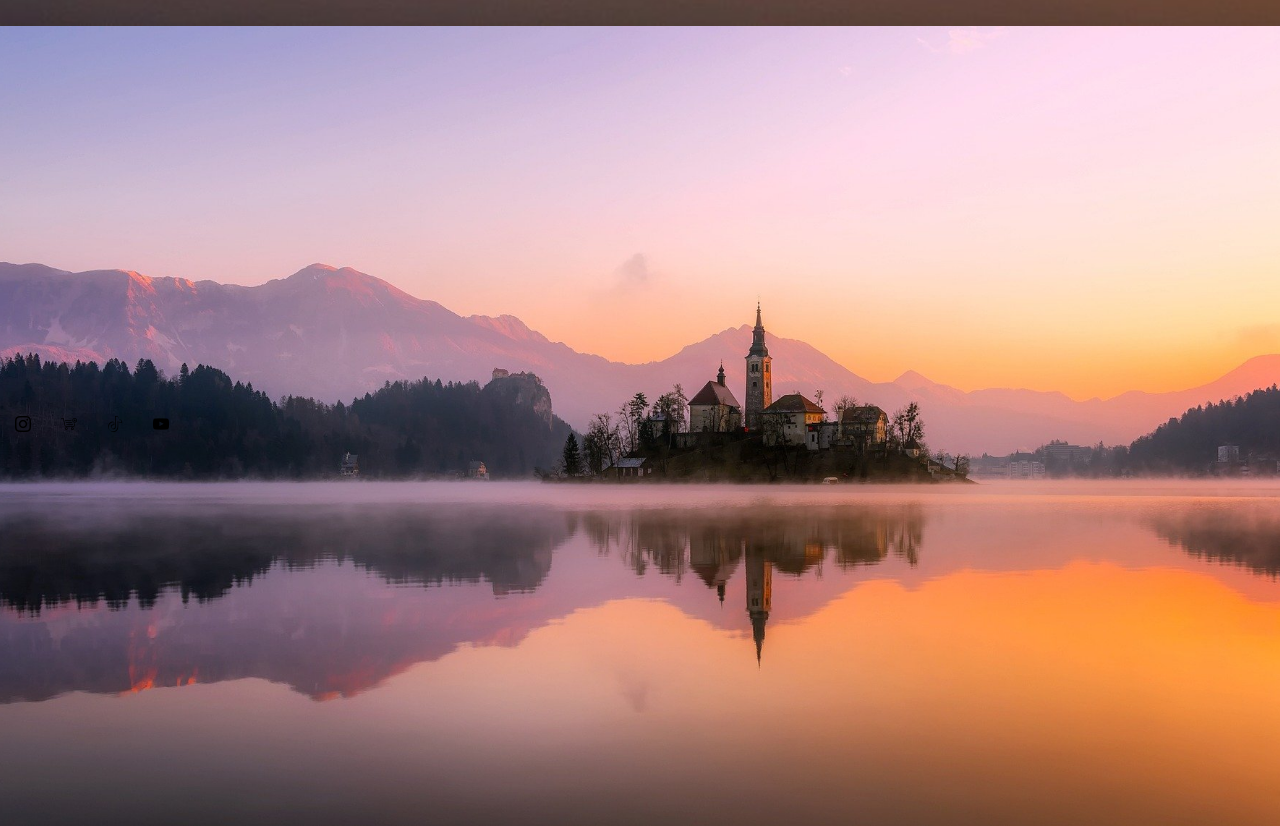
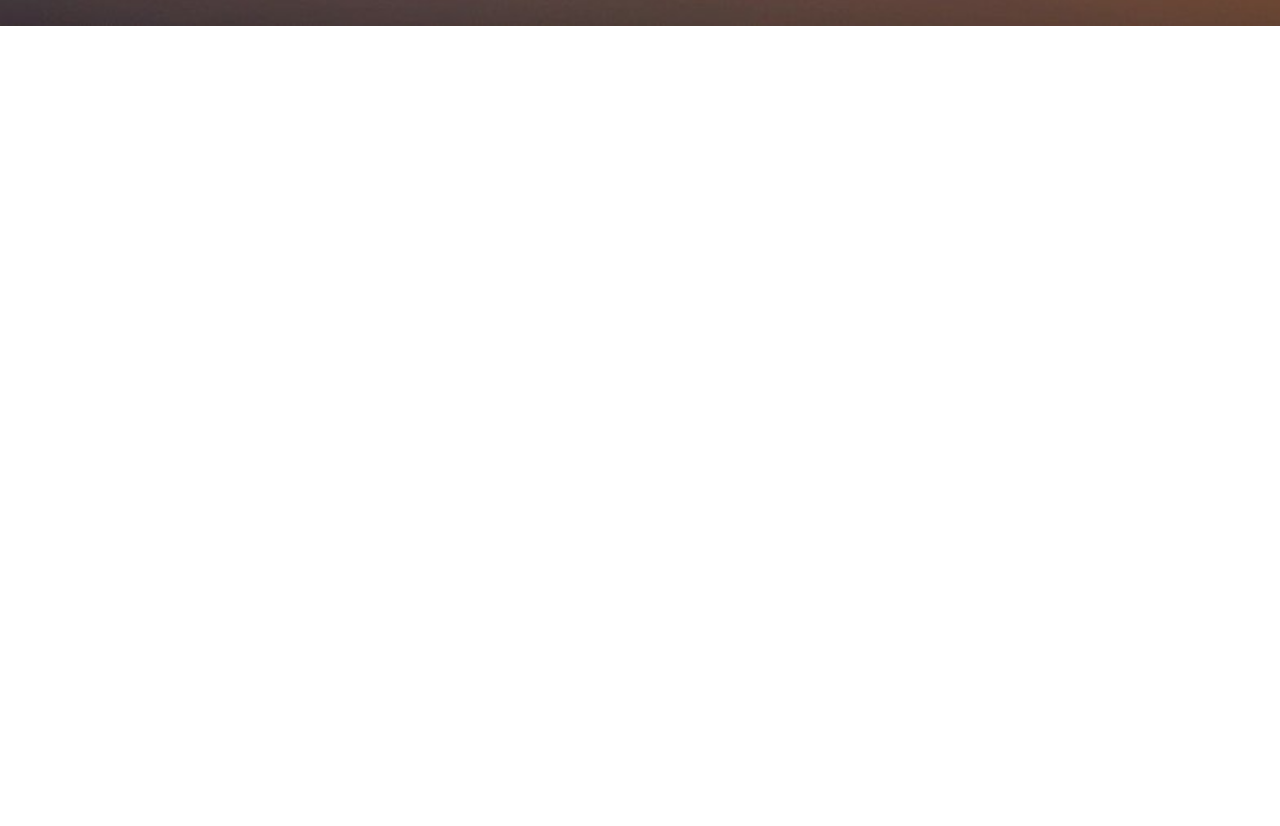
Before and after one commit to KaZz1043/FX_WEBSITE, a plain HTML site: page appeals.html in a window 1280 px wide. Shown: the part 1781-2607 px from the top of the page. After the commit the page ends 1807 px from the top, so only its background shows below. Drawn offline with Linux system fonts and the light colour scheme; files whose address does not match are found by name.

Commit message:
Update appeals.html

```diff
--- a/appeals.html
+++ b/appeals.html
@@ -92,35 +92,6 @@
 
 
 
-                  <section class="engine"><a href="https://mobirise.info/y">free html web templates</a></section><section class="countdown4 cid-sWvdzbQH1G mbr-fullscreen" id="countdown4-4">
-
-
-
-
-
-                <div class="soc-item col-auto">
-                        <a href="https://www.instagram.com/fxziqonyt/" target="_blank" class="social__link">
-                            <span class="mbr-iconfont socicon-instagram socicon"></span>
-                        </a>
-                    </div><div class="soc-item col-auto">
-                        <a href="Merch.html" target="_blank" class="social__link">
-                            <span class="mbr-iconfont mbri-cart-add"></span>
-                        </a>
-                    </div><div class="soc-item col-auto">
-                        <a href="https://www.tiktok.com/@fxziqonyt?lang=en" target="_blank" class="social__link">
-                            <span class="mbr-iconfont socicon-tiktok socicon"></span>
-                        </a>
-                    </div><div class="soc-item col-auto">
-                        <a href="https://www.youtube.com/c/Fxziq/featured" target="_blank" class="social__link">
-                            <span class="mbr-iconfont socicon-youtube socicon"></span>
-                        </a>
-                    </div></div>
-
-            </div>
-        </div>
-    </div>
-</section>
-
 
   <script src="assets/web/assets/jquery/jquery.min.js"></script>
   <script src="assets/popper/popper.min.js"></script>
```
